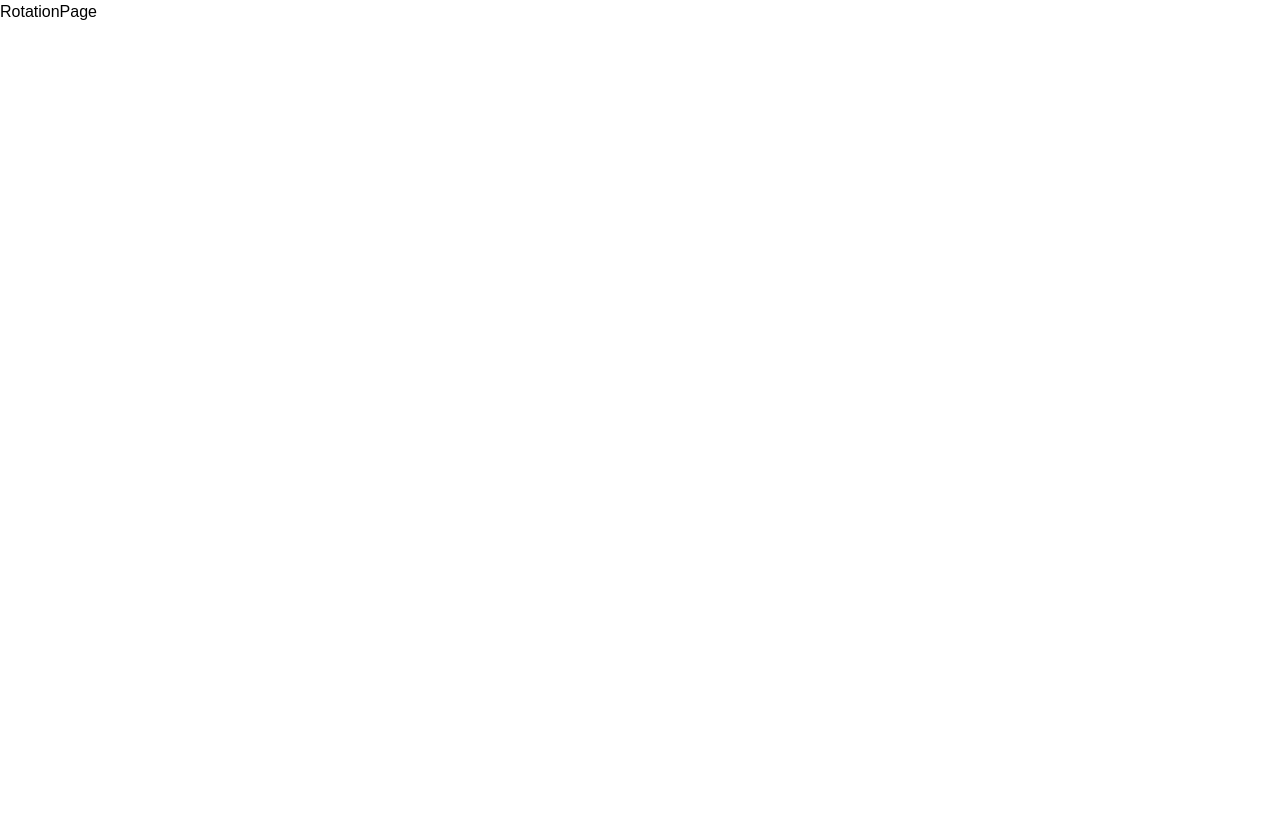
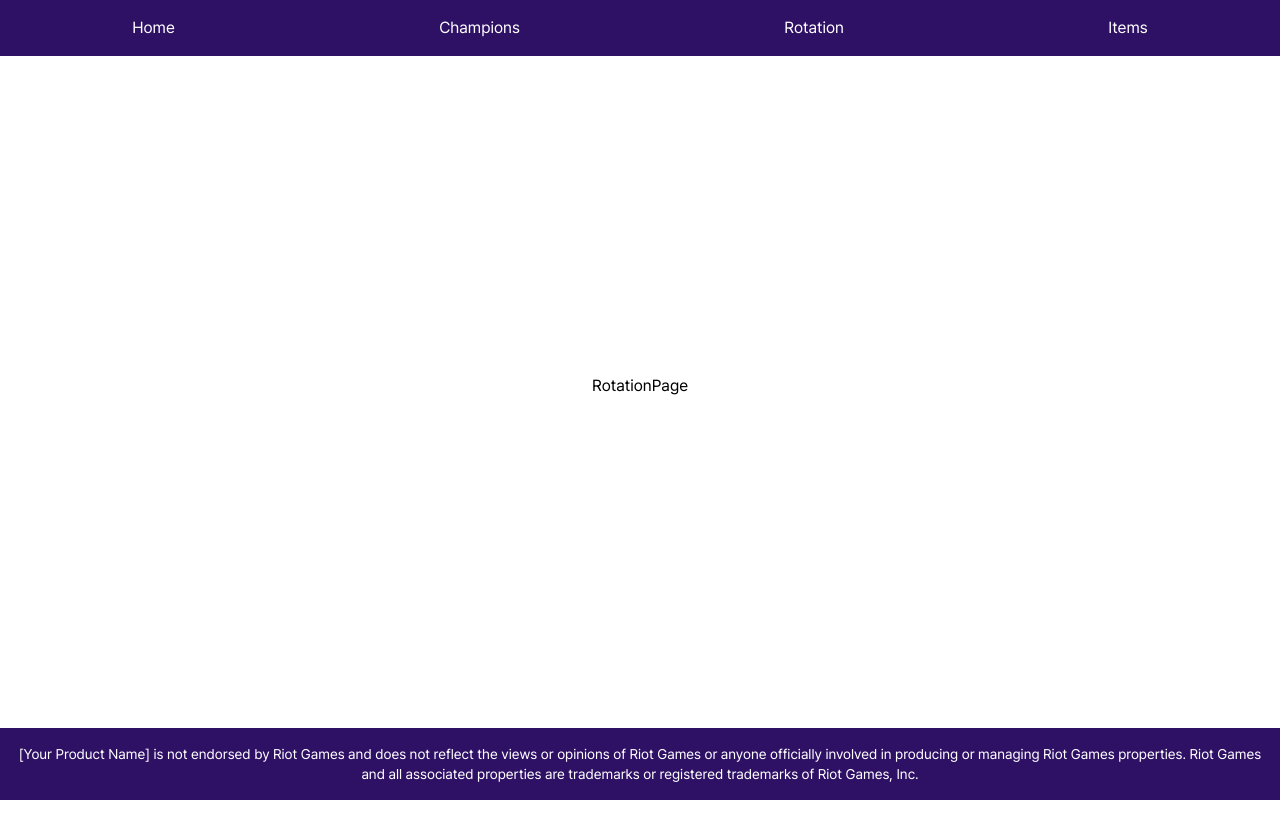
Before and after one commit to lyra-j/lollol, a Next.js app: page /rotation in a window 1280 px wide. Built offline with nearby package versions, Linux system fonts and the light colour scheme; a web font is replaced by a local one.

Commit message:
✨ Update : layout 컴포넌트 및 기본 레이아웃 구성 #2

```diff
--- a/src/app/layout.tsx
+++ b/src/app/layout.tsx
@@ -1,9 +1,11 @@
 import type { Metadata } from 'next';
 import localFont from 'next/font/local';
 import '../styles/globals.css';
+import Header from '@/components/layout/Header';
+import Footer from '@/components/layout/Footer';
 
 const pretendard = localFont({
-  src: '../public/font/PretendardVariable.woff2',
+  src: '../../public/fonts/PretendardVariable.woff2',
   display: 'swap',
   weight: '100 900',
   variable: '--font-pretendard'
@@ -20,8 +22,14 @@ export default function RootLayout({
   children: React.ReactNode;
 }>) {
   return (
-    <html lang="ko">
-      <body className={`${pretendard.variable} font-pretendard`}>{children}</body>
+    <html lang="ko" className={pretendard.variable}>
+      <body className={`${pretendard.variable} font-pretendard`}>
+        <Header />
+        <main className="flex flex-grow items-center w-full p-8 max-w-[1200px] mx-auto relative min-h-[calc(100vh-140px)] box-border text-center justify-center">
+          {children}
+        </main>
+        <Footer />
+      </body>
     </html>
   );
 }
--- /dev/null
+++ b/src/components/layout/Footer.tsx
@@ -0,0 +1,13 @@
+const Footer = () => {
+  return (
+    <footer className="sticky bottom-0 z-50 w-full bg-violet-950 p-4 mt-8 flex items-center justify-center ">
+      <div className="container mx-auto text-center text-white text-sm">
+        [Your Product Name] is not endorsed by Riot Games and does not reflect the views or opinions of Riot Games or
+        anyone officially involved in producing or managing Riot Games properties. Riot Games and all associated
+        properties are trademarks or registered trademarks of Riot Games, Inc.
+      </div>
+    </footer>
+  );
+};
+
+export default Footer;
--- /dev/null
+++ b/src/components/layout/Header.tsx
@@ -0,0 +1,14 @@
+// import Image from 'next/image';
+import Link from 'next/link';
+import Nav from './Nav';
+
+const Header = () => {
+  return (
+    <header className="sticky top-0 w-full bg-violet-950 text-white py-4 z-50 flex items-center justify-center">
+      <Link href={'/'}>{/* <Image /> */}</Link>
+      <Nav />
+    </header>
+  );
+};
+
+export default Header;
--- /dev/null
+++ b/src/components/layout/Nav.tsx
@@ -0,0 +1,24 @@
+import Link from 'next/link';
+
+const Nav = () => {
+  return (
+    <nav className="container mx-auto">
+      <ul className=" flex justify-around">
+        <li>
+          <Link href={'/'}>Home</Link>
+        </li>
+        <li>
+          <Link href={'/champions'}>Champions</Link>
+        </li>
+        <li>
+          <Link href={'/rotation'}>Rotation</Link>
+        </li>
+        <li>
+          <Link href={'/items'}>Items</Link>
+        </li>
+      </ul>
+    </nav>
+  );
+};
+
+export default Nav;
```
